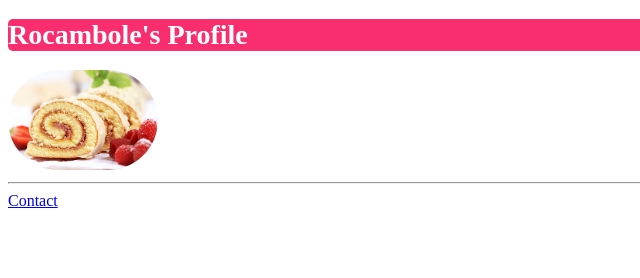
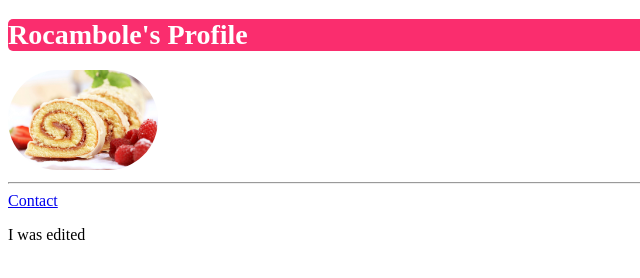
Before and after one commit to spotifyypremium/e-o-javas, a plain HTML site: page index.html in a window 1280 px wide. Shown: the full height of the page, 0-640 px from the left. Drawn offline with Linux system fonts and the light colour scheme.

Commit message:
Update index.html

```diff
--- a/index.html
+++ b/index.html
@@ -14,5 +14,7 @@
     <hr>
 
     <a href="./public/contact.html">Contact</a>
+
+<p>I was edited</p>
 </body>
 </html>
```
